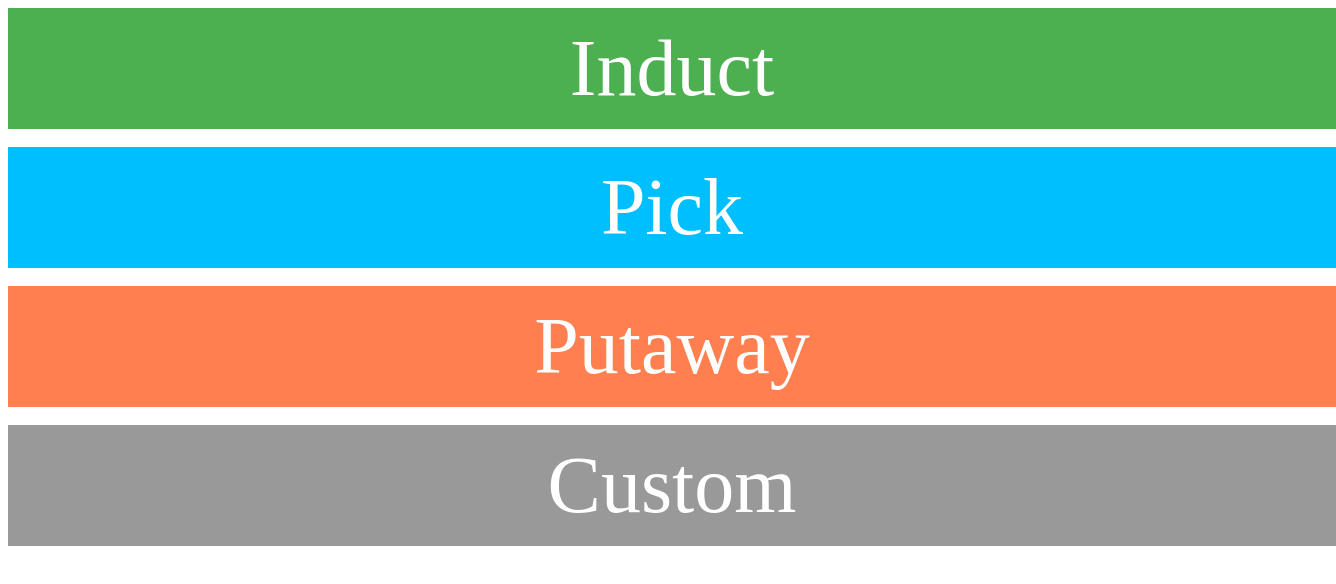
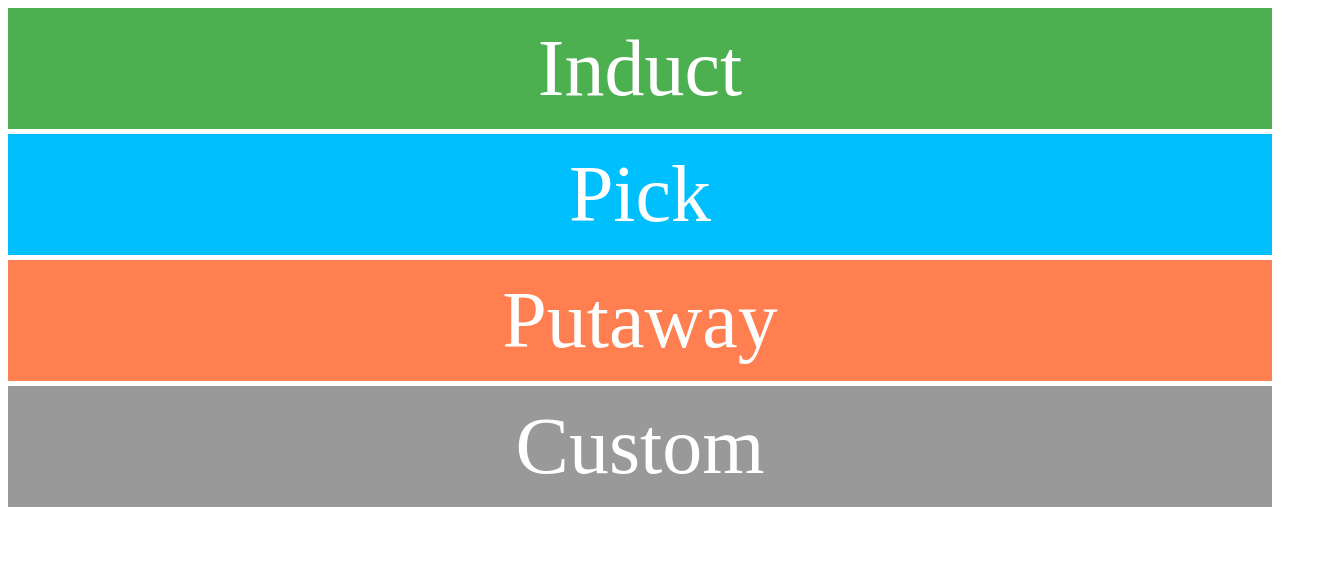
Before and after one commit to hasykes/time-study, a Next.js app: page / in a window 1280 px wide. Shown: the top 584 px of the page, 1336 px wide, since content can reach past the window. Built offline with nearby package versions, Linux system fonts and the light colour scheme.

Commit message:
update favicon and landing page css

```diff
--- a/src/components/Timestudy.js
+++ b/src/components/Timestudy.js
@@ -21,7 +21,7 @@ const Timestudy = (props) => {
         <meta charSet="utf-8" />
         <meta name="description" content="Time-Study Tool" />
         <meta name="viewport" content="width=device-width, initial-scale=1" />
-        <link rel="icon" href="/favicon.ico" />
+        <link rel="icon" href="/favicon.ico?v=2" />
       </Head>
       <main>
         <Timer
--- a/src/pages/custom.js
+++ b/src/pages/custom.js
@@ -1,5 +1,4 @@
 import Timestudy from "@/components/Timestudy";
-//import styles from "@/styles/Home.module.css";
 
 export default function Custom() {
   return (
--- a/src/pages/index.js
+++ b/src/pages/index.js
@@ -10,25 +10,24 @@ export default function Home() {
         <meta charSet="utf-8" />
         <meta name="description" content="Warehouse Time-Study Tool" />
         <meta name="viewport" content="width=device-width, initial-scale=1" />
-        <link rel="icon" href="/favicon.ico" />
+        <link rel="icon" href="/favicon.ico?v=2" />
       </Head>
       <main>
         <Link id="induct_main_button" className="button" href="/induct">
           Induct
         </Link>
-        <br />
+
         <Link id="pick_main_button" className="button" href="/pick">
           Pick
         </Link>
-        <br />
+
         <Link id="putaway_main_button" className="button" href="/putaway">
           Putaway
         </Link>
-        <br />
+
         <Link id="custom_main_button" className="button" href="/custom">
           Custom
         </Link>
-        <br />
       </main>
     </>
   );
--- a/src/styles/globals.css
+++ b/src/styles/globals.css
@@ -14,20 +14,25 @@ td {
   padding: 0.25em 0.5em;
 }
 
-a {
-  size: 1.5rem;
-}
 #induct_main_button {
   background-color: #4caf50;
+  margin: 5px 0;
+  padding: 15px 0;
 }
 #pick_main_button {
   background-color: #00bfff;
+  margin: 5px 0;
+  padding: 15px 0;
 }
 #putaway_main_button {
   background-color: #ff7f50;
+  margin: 5px 0;
+  padding: 15px 0;
 }
 #custom_main_button {
   background-color: #999;
+  margin: 5px 0;
+  padding: 15px 0;
 }
 
 .button {
```
